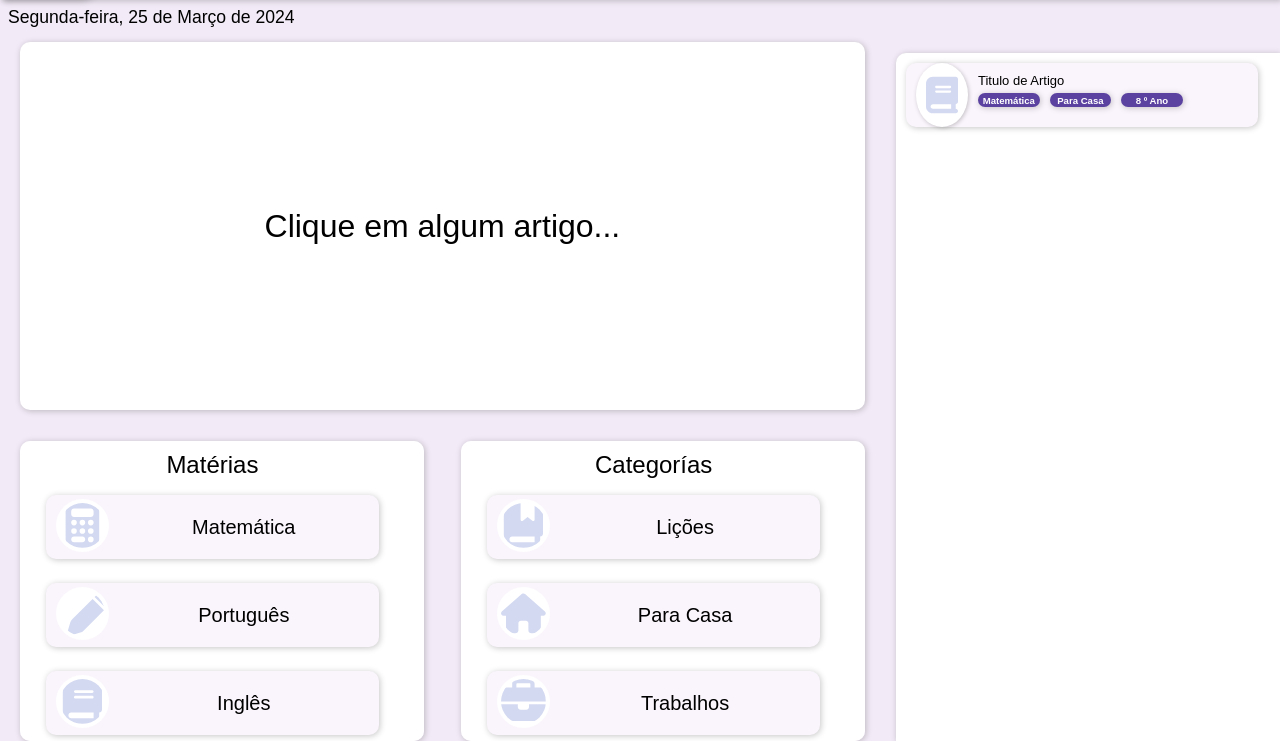
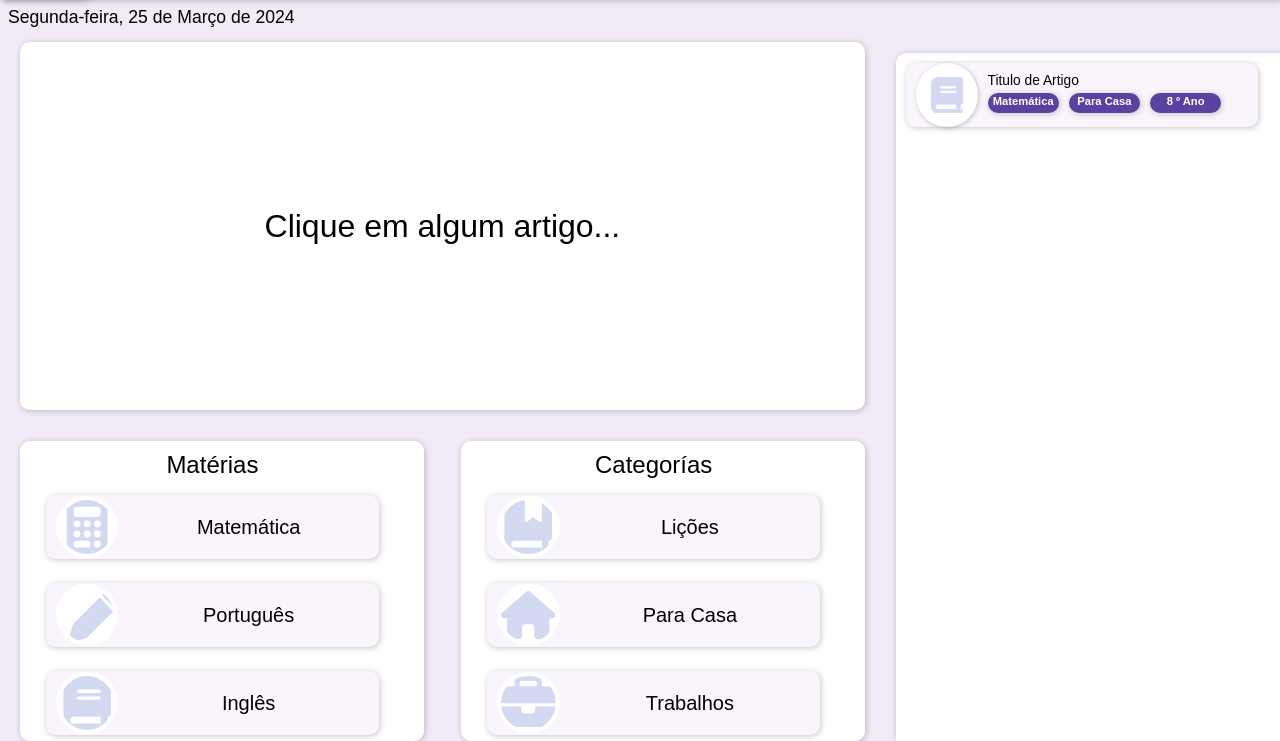
Before and after one commit to Stick-Mins/F-Plus, a plain HTML site: page index.html in a window 1280 px wide. Shown: the part 59-800 px from the top of the page. Drawn offline with Linux system fonts and the light colour scheme.

Commit message:
Pequenos Ajustes
- Ajustes de Escala e Posições

```diff
--- a/index.html
+++ b/index.html
@@ -172,7 +172,7 @@
                   />
                 </svg>
               </div>
-              <div class="article-texts">
+              <div class="article-texts-group">
                 <h1 class="article-title">Titulo de Artigo</h1>
                 <div class="article-tags-group">
                   <h2 class="article-tag">Matemática</h2>
--- a/styles/style.css
+++ b/styles/style.css
@@ -4,6 +4,7 @@
   margin: 0;
   padding: 0;
   outline: 0;
+  box-sizing: content-box;
 }
 
 :root {
@@ -102,20 +103,6 @@ header > div.logotipo > h1 {
   border-radius: 100%;
 }
 
-aside.class {
-  overflow-y: scroll;
-  position: absolute;
-  display: flex;
-  flex: 0;
-  bottom: 0;
-  height: 35vh;
-  width: 30vw;
-  padding: 10px;
-  margin-left: 20px;
-  border-radius: 10px;
-  box-shadow: 1px 1px 6px var(--shadow);
-  background-color: var(--color1);
-}
 
 .themes-title {
   font-weight: lighter;
@@ -147,12 +134,27 @@ aside.class {
 
 .themes-list > li > svg {
   fill: var(--color1-dark);
-  height: 2.8em;
-  width: 2.8em;
+  height: 3.4em;
+  width: 3.4em;
   padding: 4px;
   margin-left: 10px;
-  margin-top: 4px;
+  margin-top: 1px;
   border-radius: 100%;
+  background-color: var(--color1);
+}
+
+aside.class {
+  overflow-y: scroll;
+  position: absolute;
+  display: flex;
+  flex: 0;
+  bottom: 0;
+  height: 35vh;
+  width: 30vw;
+  padding: 10px;
+  margin-left: 20px;
+  border-radius: 10px;
+  box-shadow: 1px 1px 6px var(--shadow);
   background-color: var(--color1);
 }
 
@@ -215,7 +217,7 @@ aside.articles {
 
 .article-img {
   display: flex;
-  width: 2em;
+  width: 2.6em;
   padding: 10px;
   margin-left: 10px;
   border-radius: 100%;
@@ -224,19 +226,27 @@ aside.articles {
 }
 
 .article-img > svg {
+  margin: auto;
   width: 2em;
   fill: var(--color1-dark);
 }
 
-.article-texts {
+.article-texts-group {
   flex-direction: row;
+}
+
+.article-title {
+  color: var(--text-color-dark);
+  font-size: 0.86em;
+  font-weight: lighter;
+  margin-top: 10px;
 }
 
 .article-tag {
   text-align: center;
   color: var(--text-color);
-  font-size: 0.6em;
-  height: 1em;
+  font-size: 0.7em;
+  height: 1.4em;
   width: 6em;
   padding: 2px;
   margin-top: 5px;
@@ -251,12 +261,6 @@ aside.articles {
   flex-direction: row;
 }
 
-.article-title {
-  color: var(--text-color-dark);
-  font-size: 13px;
-  font-weight: lighter;
-  margin-top: 10px;
-}
 
 .article-tag,
 .article-title {
```
